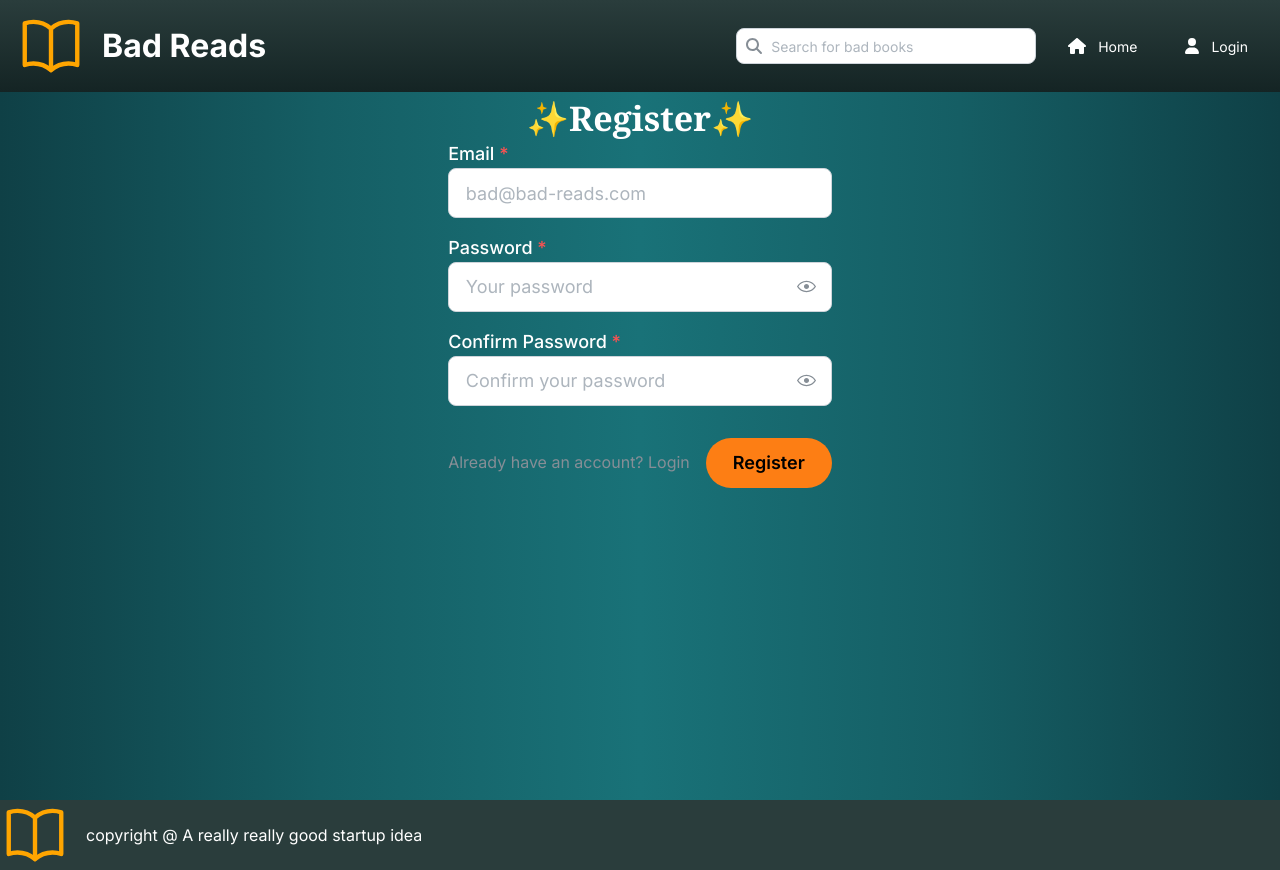
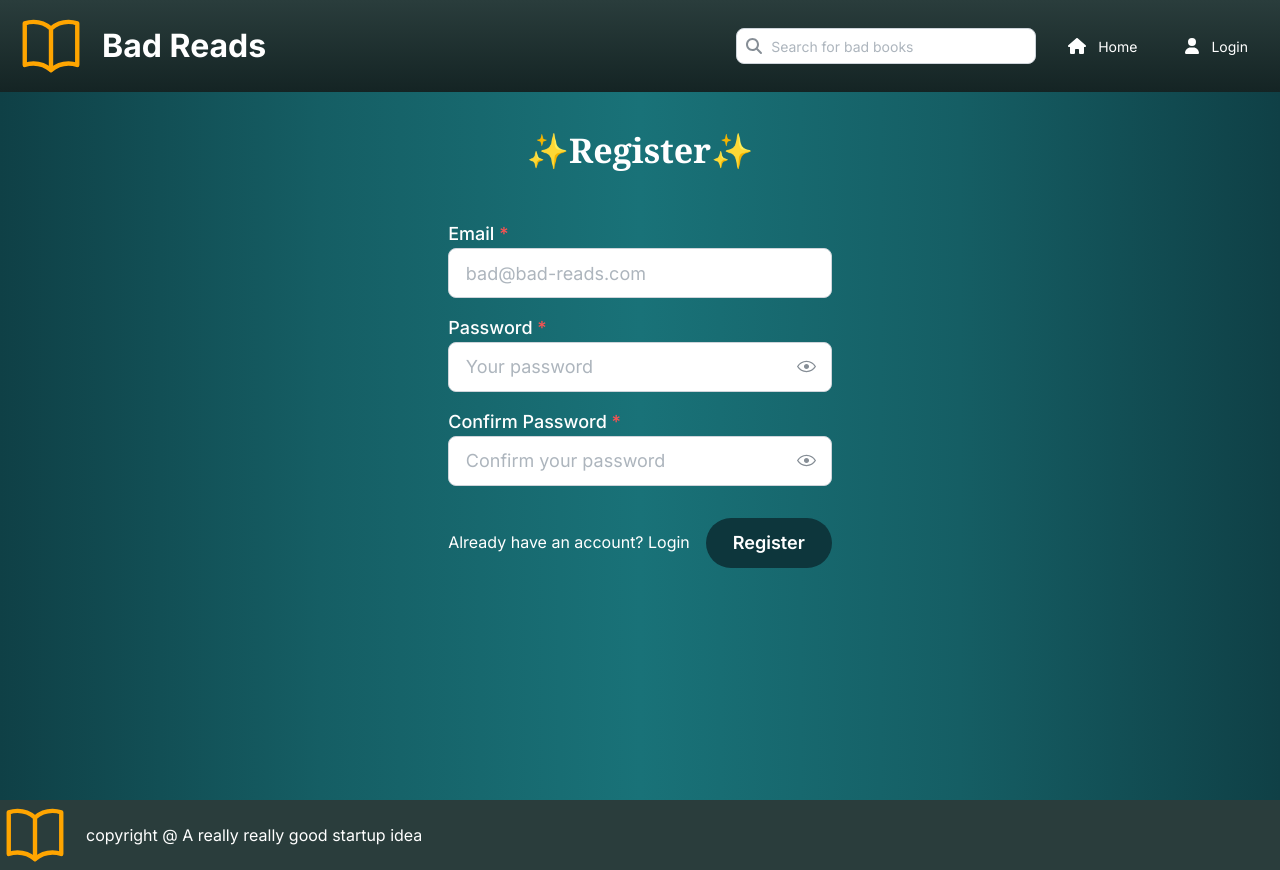
Before and after one commit to DTomusk/bad-reads, a React (Vite) app in the folder ui/: page /register in a window 1280 px wide. Built offline with nearby package versions, Linux system fonts and the light colour scheme; no server answers.

Commit message:
Style authform title

```diff
--- a/ui/src/components/AuthForm.tsx
+++ b/ui/src/components/AuthForm.tsx
@@ -56,10 +56,12 @@ export default function AuthForm({
 
   return (
     <form onSubmit={form.onSubmit(handleSubmit)}>
-      <Title order={1} style={{ color: "var(--mantine-color-orange-filled)", textAlign: "center" }}>
-        {title}
-      </Title>
       <Stack>
+        <Group justify="center">
+          <Title order={1} mb="xl" mt="xl">
+            {title}
+          </Title>
+        </Group>
         {fields.map((field) => {
           const InputComponent = field.type === "password" ? PasswordInput : TextInput;
           return (
@@ -84,7 +86,6 @@ export default function AuthForm({
         <Anchor
           component="button"
           type="button"
-          c="dimmed"
           onClick={() => navigate(alternatePath)}
           size="md"
         >
@@ -94,7 +95,6 @@ export default function AuthForm({
           type="submit"
           radius="xl"
           size="lg"
-          color="orange"
           loading={isPending}
         >
           {submitLabel}
--- a/ui/src/theme.ts
+++ b/ui/src/theme.ts
@@ -89,6 +89,11 @@ export const theme = createTheme({
       defaultProps: {
         c: '#FFFFFF',
       },
-    }
+    },
+    Button: {
+      defaultProps: {
+        c: '#FFFFFF',
+      },
+    },
   },
 });
```
